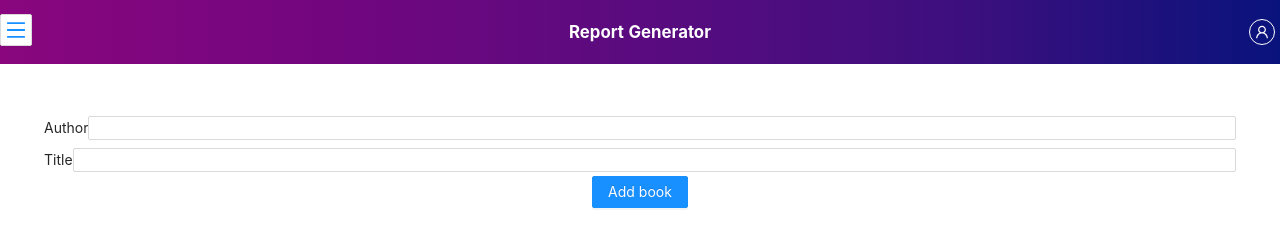
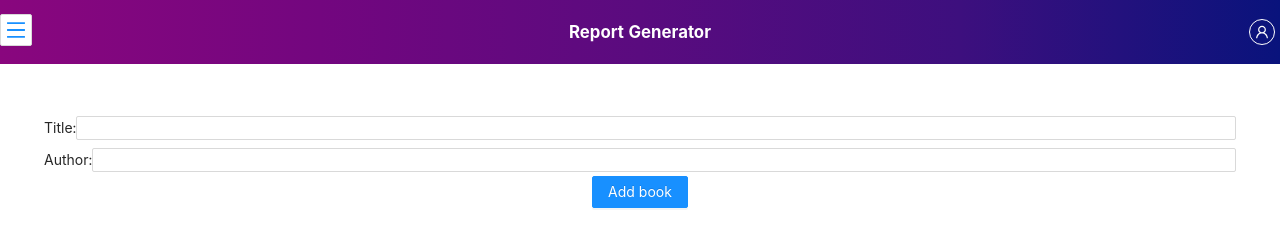
Before and after one commit to imismailpe/reportgenerator, a React (Create React App) app: page / in a window 1280 px wide. Shown: the top 226 px of the page. Built offline with nearby package versions, Linux system fonts and the light colour scheme.

Commit message:
Title author swap
Swapped order of appearance for inputs

```diff
--- a/src/components/home.js
+++ b/src/components/home.js
@@ -93,8 +93,8 @@ const Home = () => {
                         loading?<Spin/>
                         :selectedMenuItem === '1' ?
                             (<form name='addbookform' onSubmit={submitBook} className='bookForm'>
-                                <div className='inputContainer'>Author<Input allowClear size='small' {...author} /></div>
-                                <div className='inputContainer'>Title<Input allowClear size='small' {...title} /></div>
+                                <div className='inputContainer'>Title:<Input allowClear size='small' {...title} /></div>
+                                <div className='inputContainer'>Author:<Input allowClear size='small' {...author} /></div>
                                 <Button type='primary' onClick={submitBook}>Add book</Button>
                             </form>)
                             : selectedMenuItem === '2' ?
```
